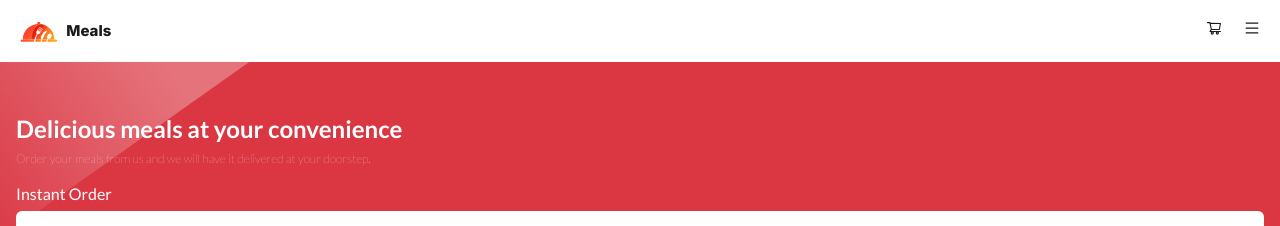
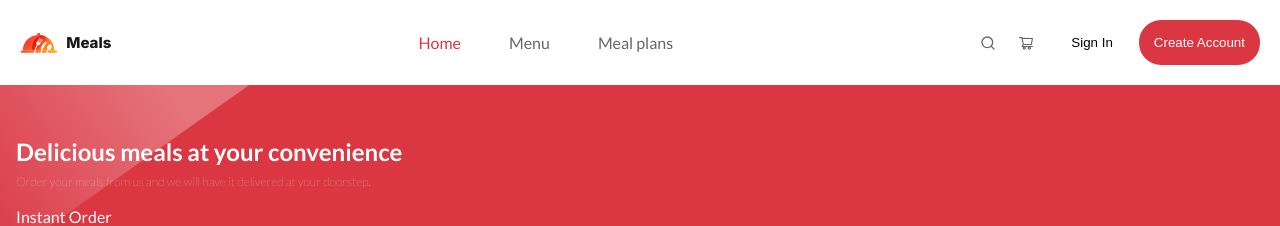
Before and after one commit to muritz11/bezao-test, a React (Create React App) app in the folder bezao-restaurant/: page / in a window 1280 px wide. Shown: the top 226 px of the page. Built offline with nearby package versions, Linux system fonts and the light colour scheme.

Commit message:
fix: navbar large screen

```diff
--- a/bezao-restaurant/src/assets/styles/App.css
+++ b/bezao-restaurant/src/assets/styles/App.css
@@ -174,3 +174,18 @@ footer{
 .arr{
     margin: 22px 26px;
 }
+
+.d-md-show{
+    display: none;
+}
+
+
+@media screen and (min-width: 768px) {
+    .d-md-none{
+        display: none;
+    }
+
+    .d-md-show{
+        display: initial;
+    }
+}
--- a/bezao-restaurant/src/assets/styles/GeneralStyles.css
+++ b/bezao-restaurant/src/assets/styles/GeneralStyles.css
@@ -146,3 +146,7 @@ a{
 .vertical-align-middle{
     vertical-align: middle;
 }
+
+.border-none{
+    border: none !important;
+}
--- a/bezao-restaurant/src/components/cards/blogpost/BlogPostCard.css
+++ b/bezao-restaurant/src/components/cards/blogpost/BlogPostCard.css
@@ -11,20 +11,3 @@
 .blog-card > img{
     width: 100%;
 }
-
-@media screen and (min-width: 350px) {
-    .menu-card{
-        width: 163px;
-        border-radius: 8px;
-        overflow: hidden;
-    }
-
-    .menu-card > img{
-        width: 100%;
-        height: 123px;
-    }
-
-    .content{
-        padding: 12px;
-    }
-}
--- a/bezao-restaurant/src/components/nav/Nav.css
+++ b/bezao-restaurant/src/components/nav/Nav.css
@@ -1,6 +1,8 @@
 
 #nav{
     display: flex;
+    justify-content: space-between;
+    align-items: center;
     padding: 20px;
     position: sticky;
     top: 0;
@@ -11,12 +13,11 @@
     z-index: 1000;
 }
 
-.nav-left, .nav-right{
-    width: 50%;
-}
-
 .nav-right{
     text-align: right;
+    color: #666;
+    display: flex;
+    align-items: center;
 }
 
 .logo-text{
@@ -27,3 +28,32 @@
 .cart-icon{
     margin-right: 22px;
 }
+
+@media screen and (min-width: 768px) {
+    .nav-links{
+        display: flex;
+    }
+
+    .nav-links a{
+        color: #666;
+    }
+
+    .nav-links .active{
+        color: var(--tomaato);
+    }
+
+    .nav-links .active::before{
+        content: '';
+        width: 10px;
+        background-color: var(--tomaato);
+    }
+
+    .nav-links li{
+        list-style-type: none;
+        /* padding: 15px 0; */
+    }
+
+    .nav-links li:not(.nav-links li:last-child){
+        margin-right: 48px;
+    }
+}
--- a/bezao-restaurant/src/components/nav/Nav.js
+++ b/bezao-restaurant/src/components/nav/Nav.js
@@ -2,6 +2,7 @@ import React from 'react'
 import './Nav.css'
 import Logo from "../../assets/images/logo.svg";
 import { AiOutlineShoppingCart, AiOutlineMenu } from "react-icons/ai";
+import { FiSearch } from 'react-icons/fi';
 
 const Nav = ({ toggler }) => {
   return (
@@ -10,9 +11,17 @@ const Nav = ({ toggler }) => {
             <img src={Logo} alt="logo" className='vertical-align-middle' />
             <span className="logo-text fs-15 fw-800">Meals</span>
         </div>
+        <ul className="d-md-show nav-links">
+          <li><a href="/" className='active'>Home</a></li>
+          <li><a href="/">Menu</a></li>
+          <li><a href="/" className='disabled'>Meal plans</a></li>
+        </ul>
         <div className='nav-right'>
+            <FiSearch className='cart-icon d-md-show' />
             <AiOutlineShoppingCart className='cart-icon' />
-            <AiOutlineMenu onClick={toggler} />
+            <AiOutlineMenu onClick={toggler} className='d-md-none' />
+            <button className="secondary-btn border-none d-md-show mr-11">sign in</button>
+            <button className="primary-btn d-md-show">create account</button>
         </div>
     </nav>
   )
```
